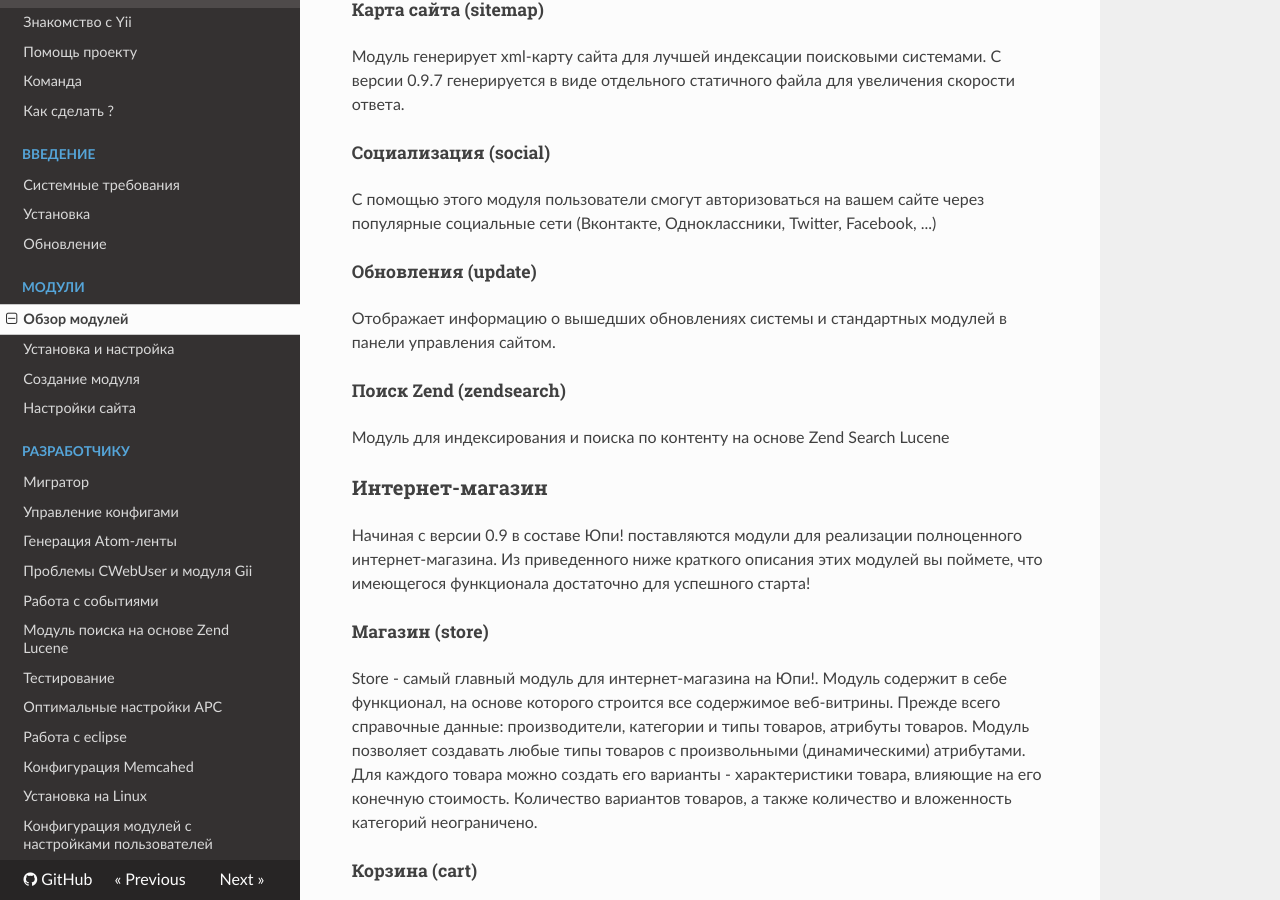
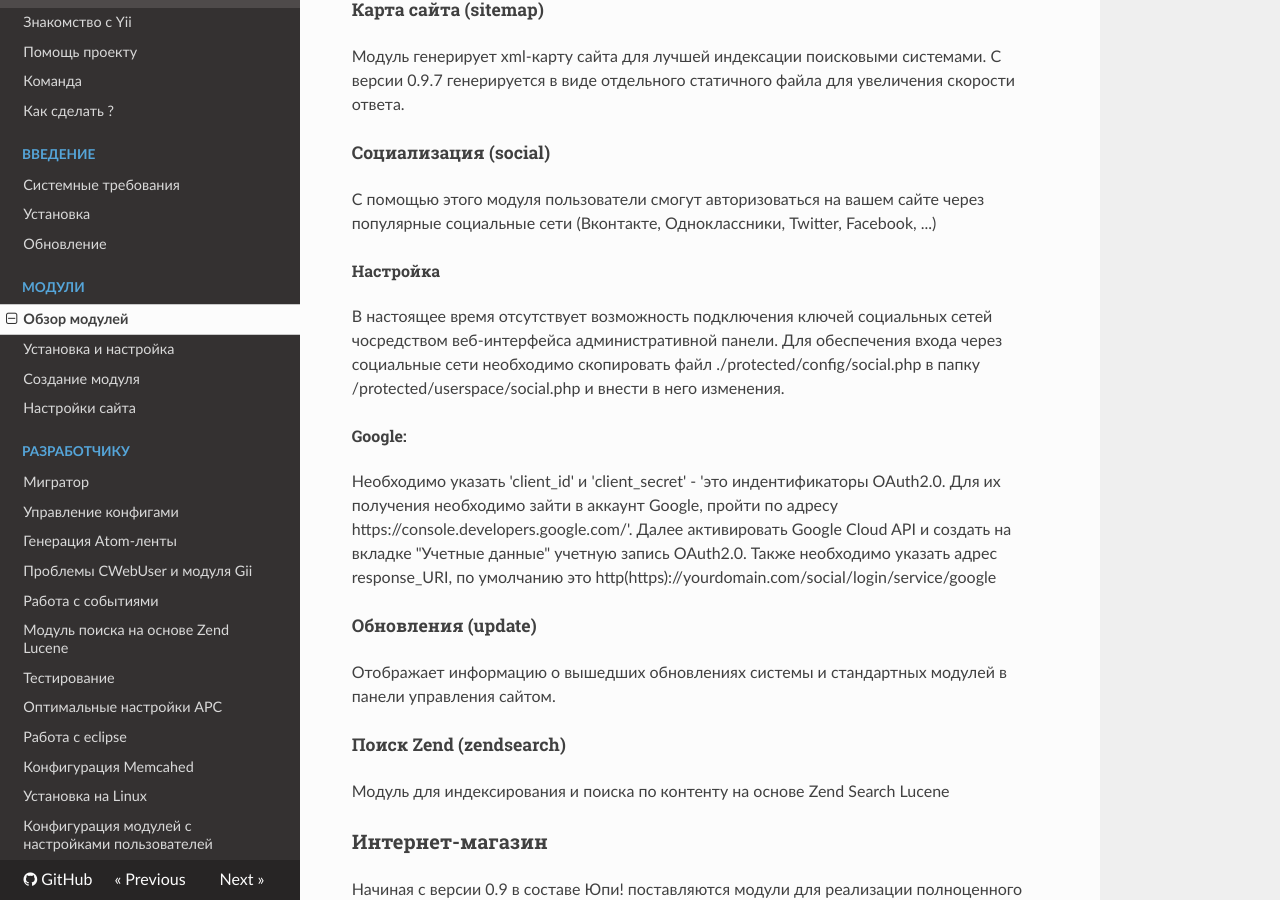
Before and after one commit to amyLabs/yupe-guides, an MkDocs documentation site: the page built from docs/modules.md, in a window 1280 px wide and 900 px high, scrolled down 3700 px. Built offline with MkDocs 1.6.1, drawn with Linux system fonts in a browser that asks for light colours; nearby versions of some CDN libraries; old or Windows-style settings are respelled for this version of MkDocs.

Commit message:
Добавил информацию о порядке настройки входа через Google

```diff
--- a/docs/modules.md
+++ b/docs/modules.md
@@ -93,6 +93,12 @@
 ##### Социализация (social)
 С помощью этого модуля пользователи смогут авторизоваться на вашем сайте через популярные социальные сети (Вконтакте, Одноклассники, Twitter, Facebook, ...)
 
+###### Настройка
+В настоящее время отсутствует возможность подключения ключей социальных сетей чосредством веб-интерфейса административной панели. Для обеспечения входа через социальные сети необходимо скопировать файл ./protected/config/social.php в папку /protected/userspace/social.php и внести в него изменения.
+
+###### Google:
+Необходимо указать 'сlient_id' и 'client_secret' - 'это индентификаторы OAuth2.0. Для их получения необходимо зайти в аккаунт Google, пройти по адресу https://console.developers.google.com/'. Далее активировать Google Cloud API и создать на вкладке "Учетные данные" учетную запись OAuth2.0. Также необходимо указать адрес response_URI, по умолчанию это http(https)://yourdomain.com/social/login/service/google
+
 ##### Обновления (update)
 Отображает информацию о вышедших обновлениях системы и стандартных модулей в панели управления сайтом.
 
```
